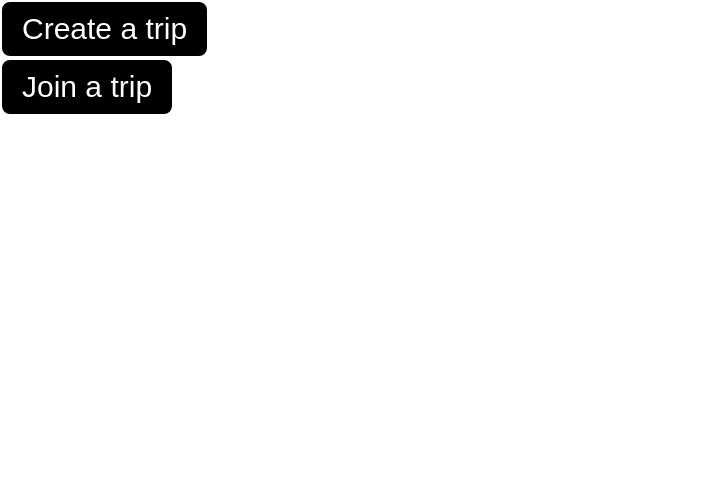
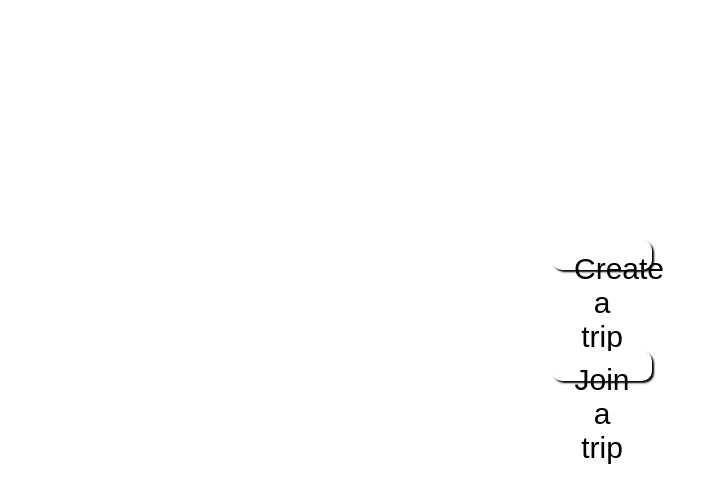
Before and after one commit to Danibura/TripPlanner, a React (Vite) app in the folder frontend/: page /home in a window 1280 px wide. Shown: the top 502 px of the page, without its empty margins (0-724 px from the left). Built offline with nearby package versions, Linux system fonts and the light colour scheme; a web font is replaced by a local one; what leaflet-geosearch would draw is missing.

Commit message:
Fix of branches

```diff
--- a/frontend/src/pages/HomePage.jsx
+++ b/frontend/src/pages/HomePage.jsx
@@ -1,16 +1,17 @@
 import React from "react";
 import { Link } from "react-router-dom";
+import "./css/home.css";
 
 const HomePage = () => {
   var tripCode = parseInt(Math.random() * 100000000);
   return (
     <div className="column">
       <Link to={`/create/${tripCode}`}>
-        <button className="create">Create a trip</button>
+        <button id="createButton">Create a trip</button>
       </Link>
       <br />
       <Link to="/join">
-        <button className="join">Join a trip</button>
+        <button id="joinButton">Join a trip</button>
       </Link>
     </div>
   );
--- a/frontend/src/pages/LoginPage.jsx
+++ b/frontend/src/pages/LoginPage.jsx
@@ -31,7 +31,7 @@ const LoginPage = () => {
       <div id="contentLog">
         <div id="loginDiv">
           <form onSubmit={handleSubmit}>
-            <label htmlFor="email">Email:</label>
+            <label>Email:</label>
             <br />
             <input
               type="email"
@@ -43,7 +43,7 @@ const LoginPage = () => {
             />
             <br />
             <br />
-            <label htmlFor="password">Password:</label>
+            <label>Password:</label>
             <br />
             <input
               type="password"
@@ -55,7 +55,7 @@ const LoginPage = () => {
             />
             <br />
             <br />
-            <button type="submit" disabled={isLoading}>
+            <button type="submit" disabled={isLoading} id="loginButton">
               {isLoading ? "Registering" : "Register"}
             </button>
           </form>
--- a/frontend/src/pages/SignupPage.jsx
+++ b/frontend/src/pages/SignupPage.jsx
@@ -30,7 +30,7 @@ const SignupPage = () => {
       navigate("/");
       console.log("OKK");
     } else {
-      console.log("Errore")
+      console.log("Errore");
     }
   };
 
@@ -39,7 +39,7 @@ const SignupPage = () => {
       <div id="contentSign">
         <div id="signupDiv">
           <form onSubmit={handleSubmit}>
-            <label htmlFor="name">Name:</label>
+            <label>Name:</label>
             <br />
             <input
               type="text"
@@ -51,7 +51,7 @@ const SignupPage = () => {
             />
             <br />
             <br />
-            <label htmlFor="birthday">Birthday:</label>
+            <label>Birthday:</label>
             <br />
             <input
               type="date"
@@ -63,7 +63,7 @@ const SignupPage = () => {
             />
             <br />
             <br />
-            <label htmlFor="email">Email:</label>
+            <label>Email:</label>
             <br />
             <input
               type="email"
@@ -75,7 +75,7 @@ const SignupPage = () => {
             />
             <br />
             <br />
-            <label htmlFor="password">Password:</label>
+            <label>Password:</label>
             <br />
             <input
               type="password"
--- a/frontend/src/pages/css/home.css
+++ b/frontend/src/pages/css/home.css
@@ -67,7 +67,7 @@ body {
   right: 40px;
 }
 
-button {
+#createButton {
   border-radius: 10px;
   color: black;
   background-color: white;
@@ -76,3 +76,13 @@ button {
   width: 100px;
   margin-left: 40px;
 }
+
+#joinButton {
+  border-radius: 10px;
+  color: black;
+  background-color: white;
+  box-shadow: 2px 2px 2px black;
+  height: 30px;
+  width: 100px;
+  margin-left: 40px;
+}
--- a/frontend/src/pages/homePage.html
+++ /dev/null
@@ -1,23 +0,0 @@
-<!DOCTYPE html>
-<html lang="en">
-  <head>
-    <meta charset="UTF-8" />
-    <meta name="viewport" content="width=device-width, initial-scale=1.0" />
-    <title>Document</title>
-    <link rel="stylesheet" href="css/home.css" />
-  </head>
-  <body>
-    <div id="menu">
-      <h2 id="yourTripsTitle">Your trips</h2>
-      <div id="buttons">
-        <button>Create trip</button>
-        <button>Join a trip</button>
-      </div>
-    </div>
-    <div id="myTripsList">
-        {
-
-        }
-    </div>
-  </body>
-</html>
```
Also changed, not shown: frontend/src/components/Navbar.jsx (+4 -6 lines), frontend/src/store/trip.js (line endings or trailing spaces), 2 other files (tests, documents, lock files or other folders).
